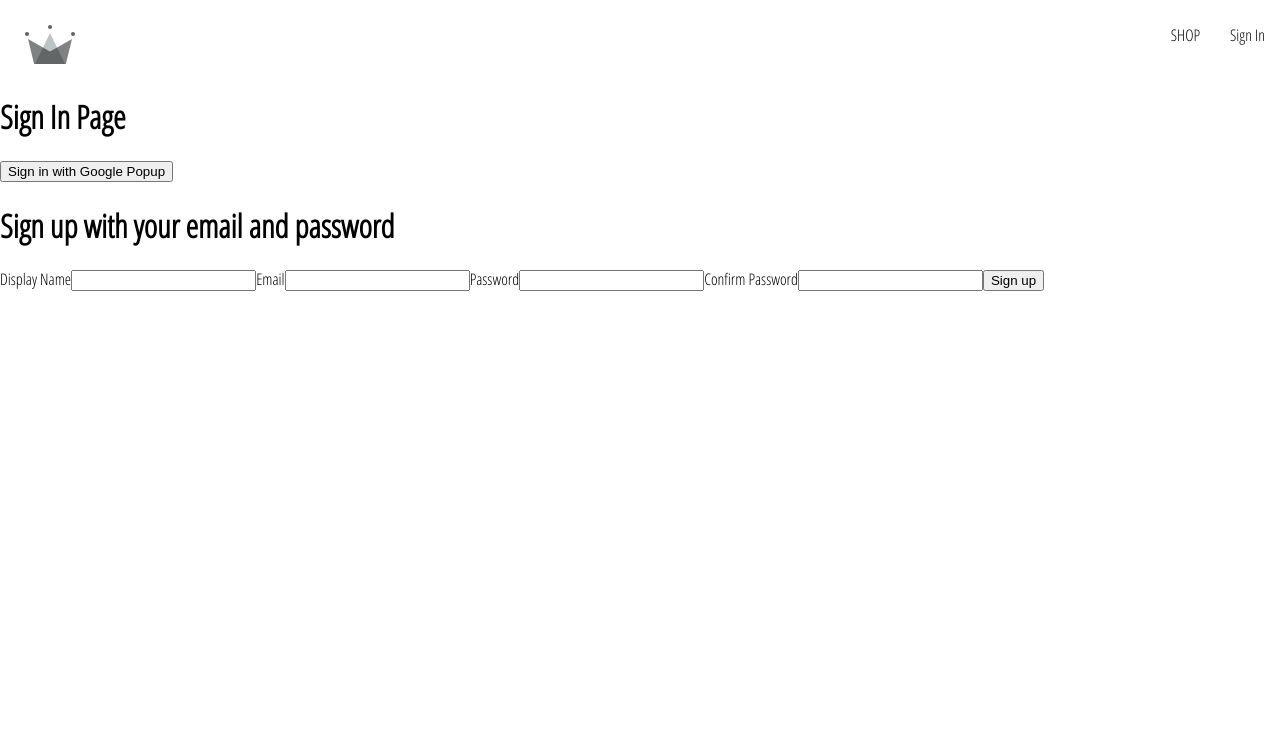
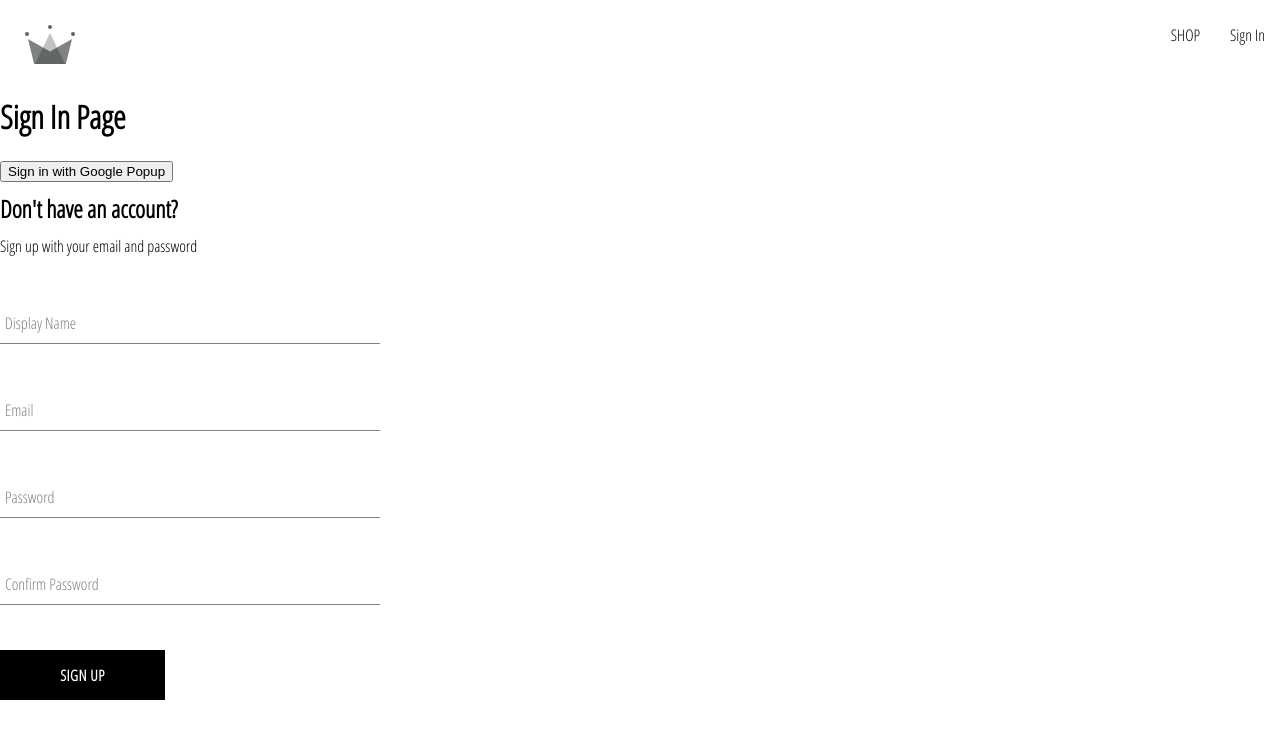
Before and after one commit to Wonderdog321/crwn-clothing, a React (Create React App) app: page /sign-in in a window 1280 px wide. Shown: the top 738 px of the page. Built offline with nearby package versions, Linux system fonts and the light colour scheme; no server answers.

Commit message:
Created sign-up component, form-input, and button

```diff
--- /dev/null
+++ b/src/components/button/button.jsx
@@ -0,0 +1,16 @@
+import "./button.scss";
+const BUTTON_TYPE_CLASSES = {
+  google: "google-sign-in",
+  inverted: "inverted",
+};
+const Button = ({ children, buttonType, ...otherProps }) => {
+  return (
+    <button
+      className={`button-container ${BUTTON_TYPE_CLASSES[buttonType]}`}
+      {...otherProps}
+    >
+      {children}
+    </button>
+  );
+};
+export default Button;
--- /dev/null
+++ b/src/components/button/button.scss
@@ -0,0 +1,46 @@
+.button-container {
+  min-width: 165px;
+  width: auto;
+  height: 50px;
+  letter-spacing: 0.5px;
+  line-height: 50px;
+  padding: 0 35px 0 35px;
+  font-size: 15px;
+  background-color: black;
+  color: white;
+  text-transform: uppercase;
+  font-family: "Open Sans Condensed";
+  font-weight: bolder;
+  border: none;
+  cursor: pointer;
+  display: flex;
+  justify-content: center;
+
+  &:hover {
+    background-color: white;
+    color: black;
+    border: 1px solid black;
+  }
+
+  &.google-sign-in {
+    background-color: #4285f4;
+    color: white;
+
+    &:hover {
+      background-color: #357ae8;
+      border: none;
+    }
+  }
+
+  &.inverted {
+    background-color: white;
+    color: black;
+    border: 1px solid black;
+
+    &:hover {
+      background-color: black;
+      color: white;
+      border: none;
+    }
+  }
+}
--- /dev/null
+++ b/src/components/form-input/form-input.jsx
@@ -0,0 +1,18 @@
+import "./form-input.scss";
+const FormInput = ({ label, ...otherProps }) => {
+  return (
+    <div className="group">
+      <input className="form-input" {...otherProps} />
+      {label && (
+        <label
+          className={`${
+            otherProps.value.length ? "shrink" : ""
+          } form-input-label`}
+        >
+          {label}
+        </label>
+      )}
+    </div>
+  );
+};
+export default FormInput;
--- /dev/null
+++ b/src/components/form-input/form-input.scss
@@ -0,0 +1,54 @@
+$sub-color: grey;
+$main-color: black;
+
+@mixin shrinkLabel {
+  top: -14px;
+  font-size: 12px;
+  color: $main-color;
+}
+
+.group {
+  position: relative;
+  margin: 45px 0;
+
+  .form-input {
+    background: none;
+    background-color: white;
+    color: $sub-color;
+    font-size: 18px;
+    padding: 10px 10px 10px 5px;
+    display: block;
+    width: 100%;
+    border: none;
+    border-radius: 0;
+    border-bottom: 1px solid $sub-color;
+    margin: 25px 0;
+
+    &:focus {
+      outline: none;
+    }
+
+    &:focus ~ .form-input-label {
+      @include shrinkLabel();
+    }
+  }
+
+  input[type='password'] {
+    letter-spacing: 0.3em;
+  }
+
+  .form-input-label {
+    color: $sub-color;
+    font-size: 16px;
+    font-weight: normal;
+    position: absolute;
+    pointer-events: none;
+    left: 5px;
+    top: 10px;
+    transition: 300ms ease all;
+
+    &.shrink {
+      @include shrinkLabel();
+    }
+  }
+}
--- a/src/components/sign-up-form/sign-up-form.jsx
+++ b/src/components/sign-up-form/sign-up-form.jsx
@@ -1,4 +1,7 @@
 import { useState } from "react";
+import "./sign-up-form.scss";
+import FormInput from "../form-input/form-input";
+import Button from "../button/button";
 import {
   createAuthUserWithEmailAndPassword,
   createUserDocumentFromAuth,
@@ -42,42 +45,43 @@ const SignUpForm = () => {
     setFormFields({ ...formFields, [name]: value });
   };
   return (
-    <div>
-      <h1>Sign up with your email and password</h1>
+    <div className="sign-up-container">
+      <h2>Don't have an account?</h2>
+      <span>Sign up with your email and password</span>
       <form onSubmit={handleSubmit}>
-        <label>Display Name</label>
-        <input
+        <FormInput
+          label="Display Name"
           type="text"
           required
           onChange={handleChange}
           name="displayName"
           value={displayName}
         />
-        <label>Email</label>
-        <input
+        <FormInput
+          label="Email"
           type="email"
           required
           onChange={handleChange}
           name="email"
           value={email}
         />
-        <label>Password</label>
-        <input
+        <FormInput
+          label="Password"
           type="password"
           required
           onChange={handleChange}
           name="password"
           value={password}
         />
-        <label>Confirm Password</label>
-        <input
+        <FormInput
+          label="Confirm Password"
           type="password"
           required
           onChange={handleChange}
           name="confirmPassword"
           value={confirmPassword}
         />
-        <button type="submit">Sign up</button>
+        <Button type="submit">Sign up</Button>
       </form>
     </div>
   );
--- /dev/null
+++ b/src/components/sign-up-form/sign-up-form.scss
@@ -0,0 +1,9 @@
+.sign-up-container {
+  display: flex;
+  flex-direction: column;
+  width: 380px;
+
+  h2 {
+    margin: 10px 0;
+  }
+}
```
